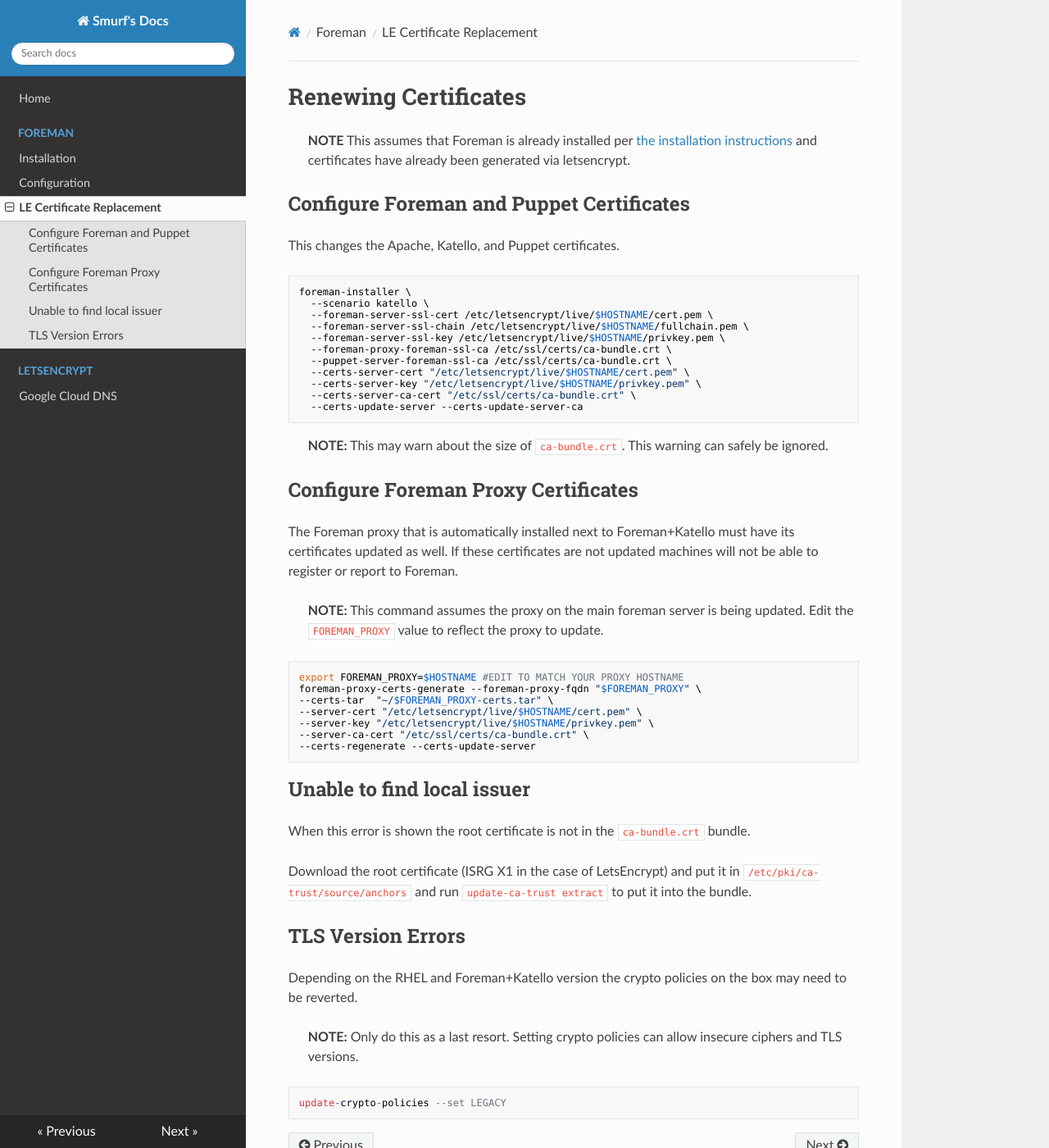
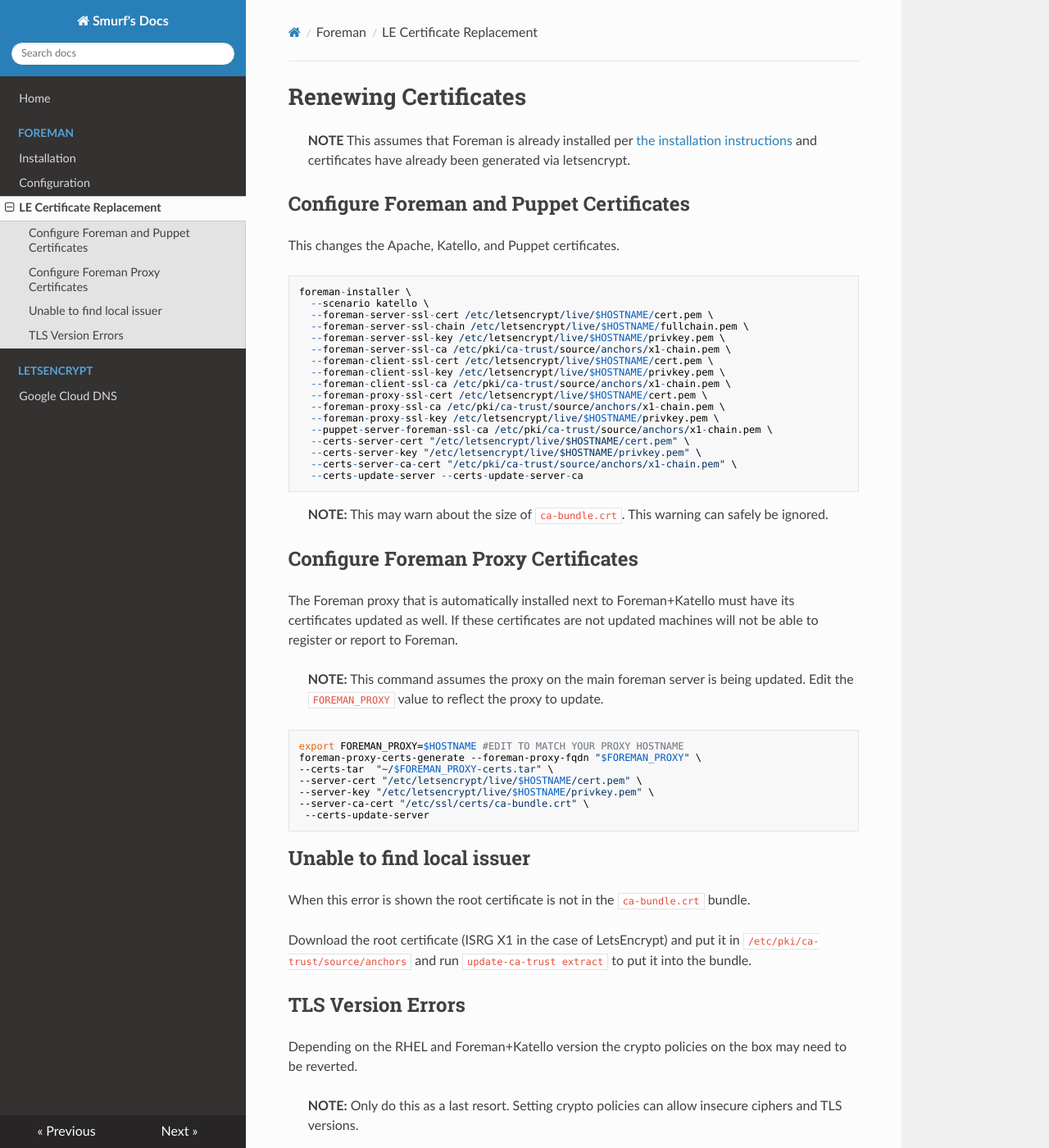
Before and after one commit to Smurf/smurf-docs, an MkDocs documentation site: the page built from docs/foreman/renew-certs.md, in a window 1280 px wide and 1400 px high. Shown: the whole window at 82% size. Built offline with MkDocs 1.6.1, drawn with Linux system fonts in a browser that asks for light colours; nearby versions of some CDN libraries.

Commit message:
Update foreman cert renew docs to fix web console issues

````diff
--- a/docs/foreman/renew-certs.md
+++ b/docs/foreman/renew-certs.md
@@ -12,11 +12,17 @@ foreman-installer \
   --foreman-server-ssl-cert /etc/letsencrypt/live/$HOSTNAME/cert.pem \
   --foreman-server-ssl-chain /etc/letsencrypt/live/$HOSTNAME/fullchain.pem \
   --foreman-server-ssl-key /etc/letsencrypt/live/$HOSTNAME/privkey.pem \
-  --foreman-proxy-foreman-ssl-ca /etc/ssl/certs/ca-bundle.crt \
-  --puppet-server-foreman-ssl-ca /etc/ssl/certs/ca-bundle.crt \
+  --foreman-server-ssl-ca /etc/pki/ca-trust/source/anchors/x1-chain.pem \
+  --foreman-client-ssl-cert /etc/letsencrypt/live/$HOSTNAME/cert.pem \
+  --foreman-client-ssl-key /etc/letsencrypt/live/$HOSTNAME/privkey.pem \
+  --foreman-client-ssl-ca /etc/pki/ca-trust/source/anchors/x1-chain.pem \
+  --foreman-proxy-ssl-cert /etc/letsencrypt/live/$HOSTNAME/cert.pem \
+  --foreman-proxy-ssl-ca /etc/pki/ca-trust/source/anchors/x1-chain.pem \
+  --foreman-proxy-ssl-key /etc/letsencrypt/live/$HOSTNAME/privkey.pem \
+  --puppet-server-foreman-ssl-ca /etc/pki/ca-trust/source/anchors/x1-chain.pem \
   --certs-server-cert "/etc/letsencrypt/live/$HOSTNAME/cert.pem" \
   --certs-server-key "/etc/letsencrypt/live/$HOSTNAME/privkey.pem" \
-  --certs-server-ca-cert "/etc/ssl/certs/ca-bundle.crt" \
+  --certs-server-ca-cert "/etc/pki/ca-trust/source/anchors/x1-chain.pem" \
   --certs-update-server --certs-update-server-ca
 ```
 
@@ -35,7 +41,7 @@ foreman-proxy-certs-generate --foreman-proxy-fqdn "$FOREMAN_PROXY" \
 --server-cert "/etc/letsencrypt/live/$HOSTNAME/cert.pem" \
 --server-key "/etc/letsencrypt/live/$HOSTNAME/privkey.pem" \
 --server-ca-cert "/etc/ssl/certs/ca-bundle.crt" \
---certs-regenerate --certs-update-server
+ --certs-update-server
 ```
 
 ## Unable to find local issuer
````
